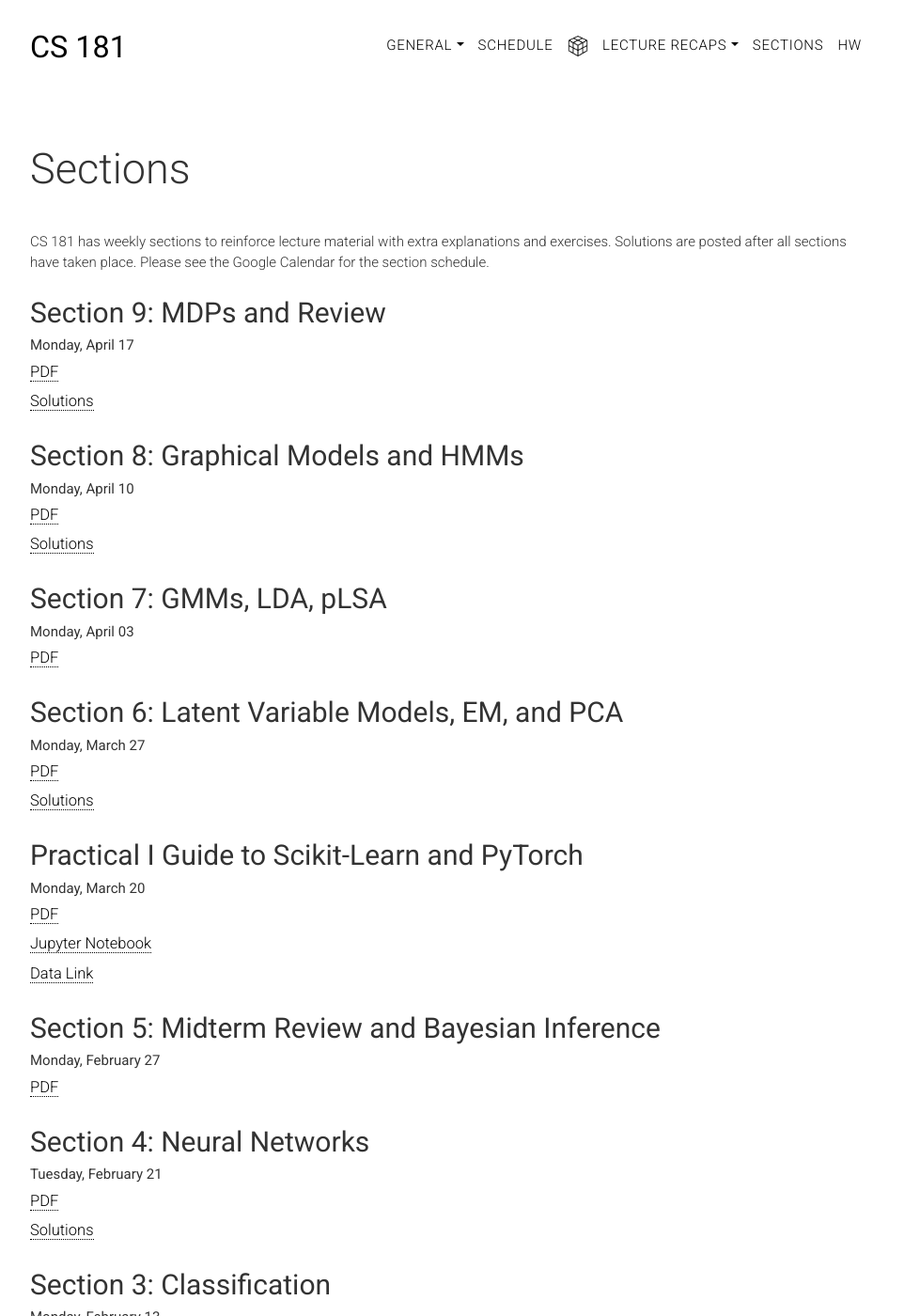
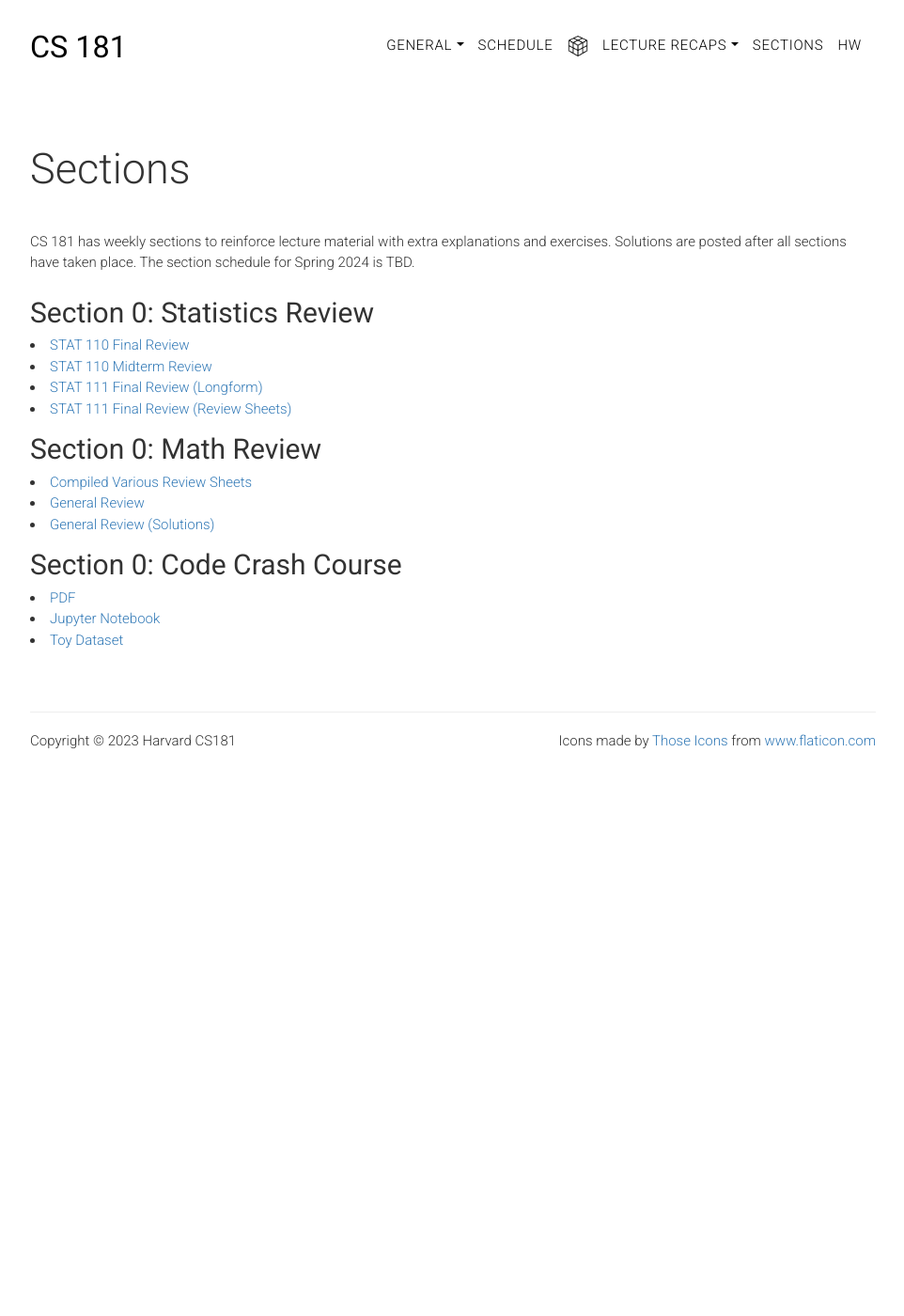
Before and after one commit to harvard-ml-courses/cs181-web, a Jekyll site: the page built from sections.html, in a window 1280 px wide and 1400 px high. Shown: the whole window at 94% size, without its empty margins (158-1120 px from the left). Built offline with Jekyll 4.4.1, drawn with Linux system fonts in a browser that asks for light colours; some of the changed text lies outside the part shown.

Commit message:
removing previous section materials from sections.html

```diff
--- a/sections.html
+++ b/sections.html
@@ -10,7 +10,7 @@ weight: 0
             CS 181 has weekly sections to reinforce lecture material with extra explanations
             and exercises. Solutions are posted after all sections have taken place.
 
-            Please see the Google Calendar for the section schedule.
+            The section schedule for Spring 2024 is TBD.
 
 
             <!--<ul>
@@ -24,71 +24,9 @@ weight: 0
             </ul>-->
         </p>
 
-        <h2 class="title" id="sec9">Section 9: MDPs and Review</h2>
-        <p class="head-subtitle">Monday, April 17</p>
-        <ul class="lists">
-            <li><a href="sections/section9/section9.pdf" target="_blank">PDF</a></li>
-            <li><a href="sections/section9/section9_soln.pdf" target="_blank">Solutions</a></li>
-        </ul>
-
-        <h2 class="title" id="sec8">Section 8: Graphical Models and HMMs</h2>
-        <p class="head-subtitle">Monday, April 10</p>
-        <ul class="lists">
-            <li><a href="sections/section8/sec8.pdf" target="_blank">PDF</a></li>
-            <li><a href="sections/section8/sec8-solutions.pdf" target="_blank">Solutions</a></li>
-        </ul>
-
-        <h2 class="title" id="sec7">Section 7: GMMs, LDA, pLSA</h2>
-        <p class="head-subtitle">Monday, April 03</p>
-        <ul class="lists">
-            <li><a href="sections/section7/section7.pdf" target="_blank">PDF</a></li>
-        </ul>
-
-        <h2 class="title" id="sec5">Section 6: Latent Variable Models, EM, and PCA</h2>
-        <p class="head-subtitle">Monday, March 27</p>
-        <ul class="lists">
-            <li><a href="sections/sec06-cluster/pca_em.pdf" target="_blank">PDF</a></li>
-            <li><a href="sections/sec06-cluster/pca_em_soln.pdf" target="_blank">Solutions</a></li>
-        </ul>
-
-        <h2 class="title" id="practical">Practical I Guide to Scikit-Learn and PyTorch</h2>
-        <p class="head-subtitle">Monday, March 20</p>
-        <ul class="lists">
-            <li><a href="https://github.com/harvard-ml-courses/cs181-web/blob/main/sections/practical_I/CS181%20Practical%20Section.pdf" target="_blank">PDF</a></li>
-            <li><a href="https://github.com/harvard-ml-courses/cs181-web/blob/main/sections/practical_I/CS181%20Practical%20Section.ipynb" target="_blank">Jupyter Notebook</a></li>
-            <li><a href="https://github.com/harvard-ml-courses/cs181-web/blob/main/sections/practical_I/data.txt" target="_blank">Data Link</a></li>
-        </ul>
-
-        <h2 class="title" id="sec5">Section 5: Midterm Review and Bayesian Inference</h2>
-        <p class="head-subtitle">Monday, February 27</p>
-        <ul class="lists">
-            <li><a href="sections/sec05/CS181_Midterm_Review.pdf" target="_blank">PDF</a></li>
-        </ul>
-
-        <h2 class="title" id="sec4">Section 4: Neural Networks</h2>
-        <p class="head-subtitle">Tuesday, February 21</p>
-        <ul class="lists">
-            <li><a href="sections/sec04/04.pdf" target="_blank">PDF</a></li>
-            <li><a href="sections/sec04/04soln.pdf" target="_blank">Solutions</a></li>
-        </ul>
-
-        <h2 class="title" id="sec3">Section 3: Classification</h2>
-        <p class="head-subtitle">Monday, February 13</p>
-        <ul class="lists">
-            <li><a href="sections/sec03-classification/03.pdf" target="_blank">PDF</a></li>
-            <li><a href="sections/sec03-classification/03soln.pdf" target="_blank">Solutions</a></li>
-        </ul>
-
-        <h2 class="title" id="sec2">Section 2: Nonparametric Regression, Probabilistic Linear Regression, MLE, & Model Selection</h2>
-        <p class="head-subtitle">Monday, February 6</p>
-        <ul class="lists">
-            <li><a href="sections/sec02/02.pdf" target="_blank">PDF</a></li>
-            <li><a href="sections/sec02/sol02.pdf" target="_blank">Solutions</a></li>
-        </ul>
-
         <h2 class="title" id="sec0">Section 0: Statistics Review</h2>
-        <p class="head-subtitle"> Friday, January 20</p>
-        <ul class="lists">
+<!--         <p class="head-subtitle"> Friday, January 20</p>
+        <ul class="lists"> -->
             <li><a href="sections/sec00-statreview/Huang%20%26%20Wu%20-%20STAT%20110%20Final%20Review.pdf" target="_blank">STAT 110 Final Review</a></li>
             <li><a href="sections/sec00-statreview/Huang%20%26%20Wu%20-%20STAT%20110%20Midterm%20Review.pdf" target="_blank">STAT 110 Midterm Review</a></li>
             <li><a href="sections/sec00-statreview/Li%20%26%20Ma%20-%20STAT%20111%20Final%20Review%20(Longform).pdf" target="_blank">STAT 111 Final Review (Longform)</a></li>
@@ -96,21 +34,20 @@ weight: 0
         </ul>
 
         <h2 class="title" id="sec0">Section 0: Math Review</h2>
-        <p class="head-subtitle"> Friday, January 20</p>
-        <ul class="lists">
+<!--         <p class="head-subtitle"> Friday, January 20</p>
+        <ul class="lists"> -->
             <li><a href="sections/sec00-mathreview/sec0_math_review_WeiweiCompilation.pdf" target="_blank">Compiled Various Review Sheets</a></li>
             <li><a href="sections/sec00-mathreview/sec0_semicondensed.pdf" target="_blank">General Review</a></li>
             <li><a href="sections/sec00-mathreview/sec0_solutions.pdf" target="_blank">General Review (Solutions)</a></li>
         </ul>
 
         <h2 class="title" id="sec0">Section 0: Code Crash Course</h2>
-        <p class="head-subtitle"> Wednesday, January 18</p>
-        <ul class="lists">
+<!--         <p class="head-subtitle"> Wednesday, January 18</p>
+        <ul class="lists"> -->
             <li><a href="sections/sec00-codereview/code_crash_course_181.pdf" target="_blank">PDF</a></li>
             <li><a href="sections/sec00-codereview/code_crash_course_181.ipynb" target="_blank">Jupyter Notebook</a></li>
             <li><a href="sections/sec00-codereview/CCC.csv" target="_blank">Toy Dataset</a></li>
         </ul>
-
 
 
         <!-- Example for releasing sections. Upload files in the sections folder -->
```
